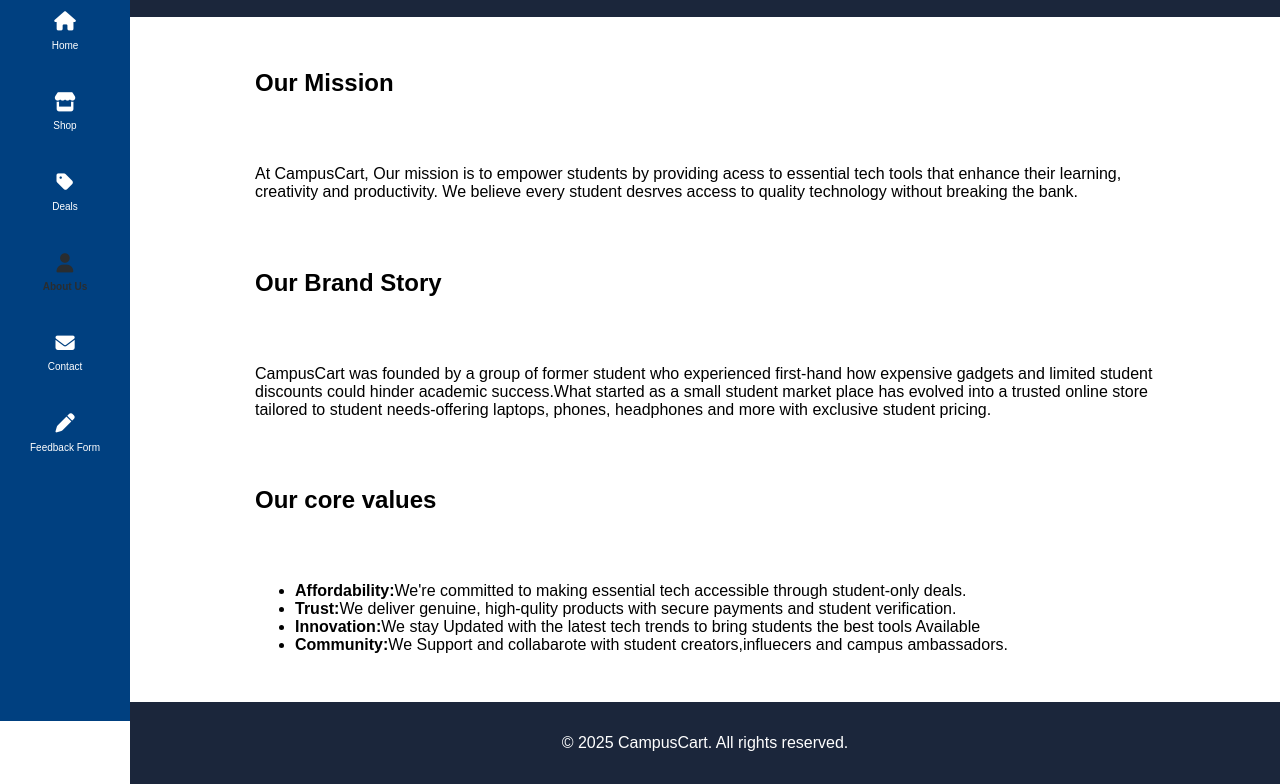
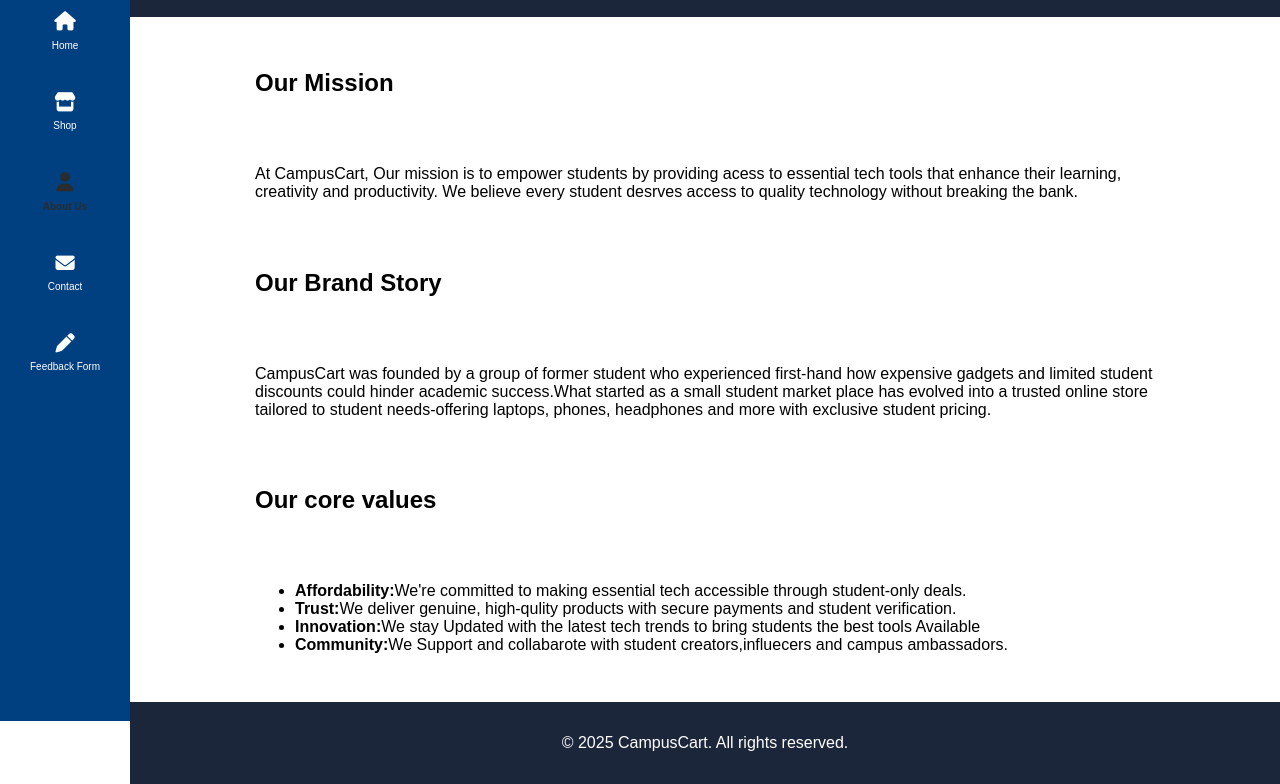
Before and after one commit to Lerumo-76/CampusCartY1, a plain HTML site: page about.html in a window 1280 px wide. Shown: the part 95-879 px from the top of the page. Drawn offline with Linux system fonts and the light colour scheme.

Commit message:
about.html

```diff
--- a/about.html
+++ b/about.html
@@ -24,10 +24,6 @@
         <a href="shop.html">
             <i class="fas fa-store"></i>
             <span class="nav-label">Shop</span>
-        </a>
-        <a href="deals.html">
-            <i class="fas fa-tag"></i>
-            <span class="nav-label">Deals</span>
         </a>
         <a class="active" href="about.html">
             <i class="fas fa-user"></i>
```
